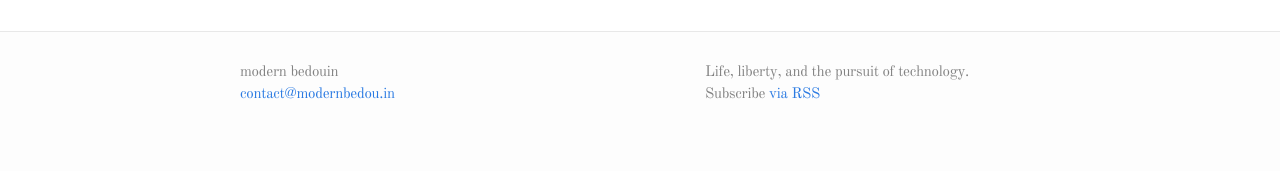
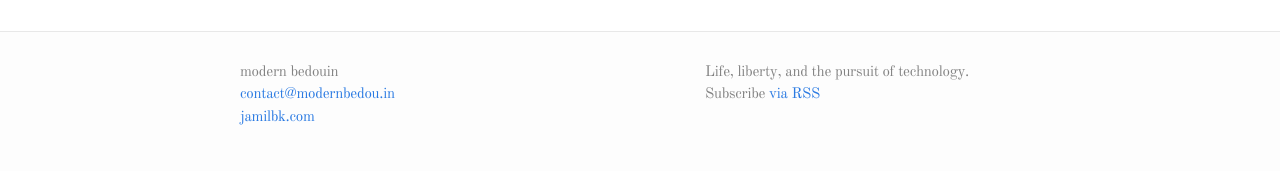
Before and after one commit to jamilbk/modernbedou.in, a Jekyll site: the page built from _posts/2014-08-04-i'm-building-a-tiny-hacker-house.markdown, in a window 1280 px wide. Shown: the part 1834-2005 px from the top of the page. Built offline with Jekyll 4.4.1, drawn with Linux system fonts in a browser that asks for light colours; comment, search, counter and statistics services are not loaded.

Commit message:
link to personal landing page

```diff
--- a/_includes/footer.html
+++ b/_includes/footer.html
@@ -6,6 +6,7 @@
       <ul>
         <li>{{ site.title }}</li>
         <li><a href="mailto:{{ site.email }}">{{ site.email }}</a></li>
+        <li><a href="http://jamilbk.com">jamilbk.com</a></li>
       </ul>
     </div>
 
```
